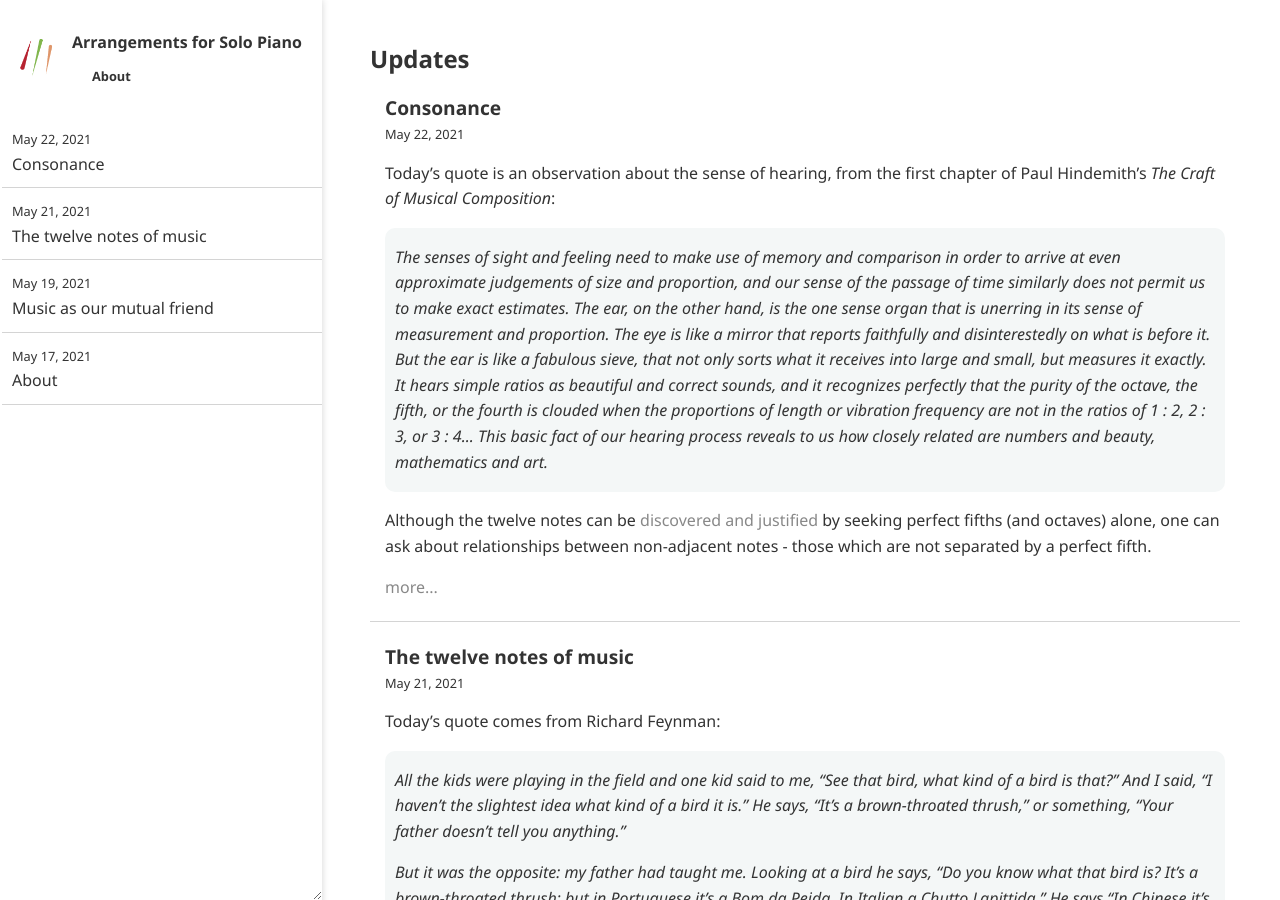
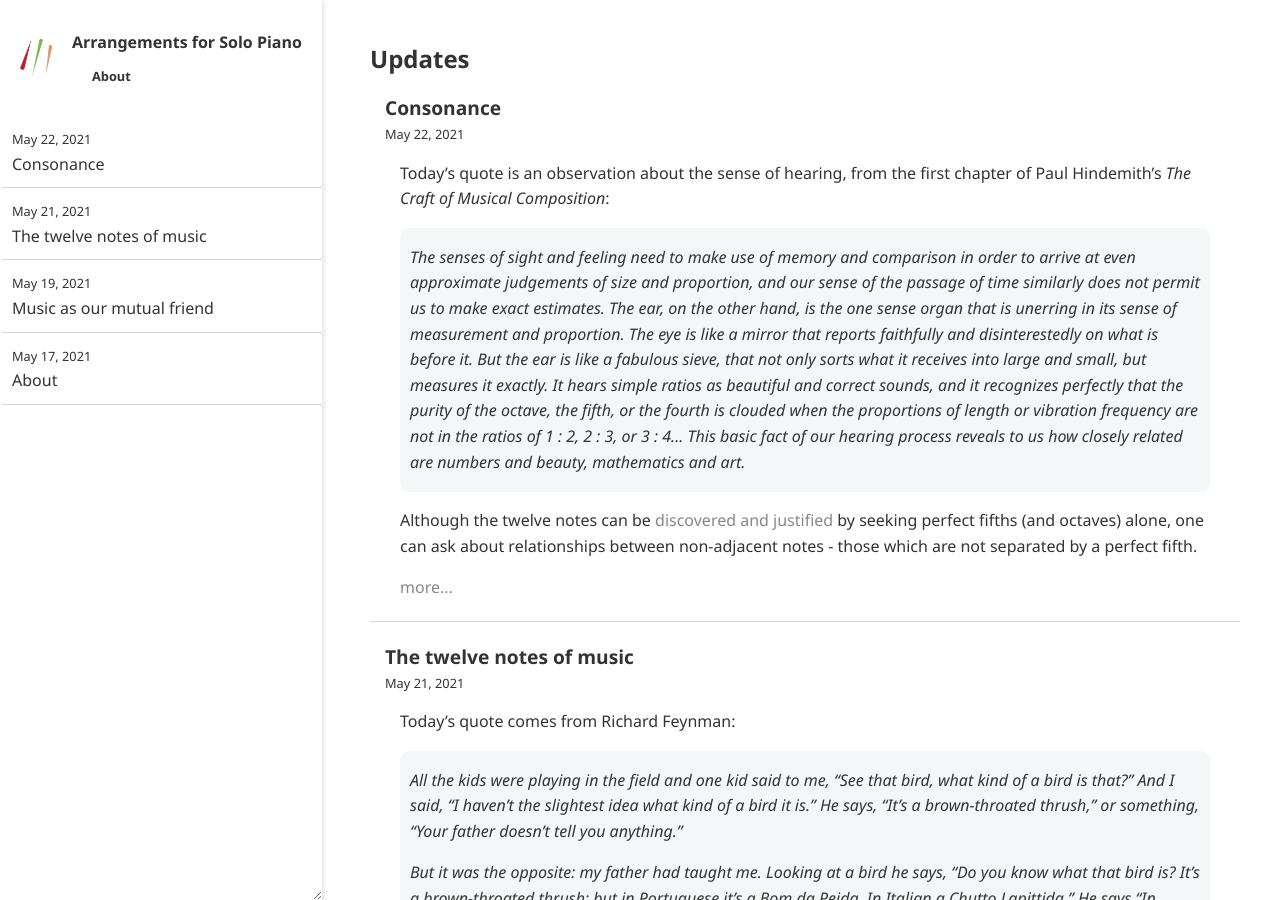
Before and after one commit to ansyblenetwork/arrpiano, a Jekyll site: the page built from index.html, in a window 1280 px wide and 900 px high. Built offline with Jekyll 4.4.1, drawn with Linux system fonts in a browser that asks for light colours.

Commit message:
Update index.html

```diff
--- a/index.html
+++ b/index.html
@@ -10,9 +10,10 @@ title: Updates
 		<h2><a href="{{ post.url | relative_url }}">{{ post.title }}</a></h2>
 		<div class="date-format" style="margin-bottom:15px">{{ post.date | date: "%B %-d, %Y" }}</div>
 
-		{{ post.excerpt }}
-
-		<a href="{{ post.url | relative_url }}">more...</a>
+		<div style="margin-left:15px; margin-right:15px">
+			{{ post.excerpt }}
+			<a href="{{ post.url | relative_url }}">more...</a>
+		</div>
 	</div>
 </div>
 {% endfor %}
```
